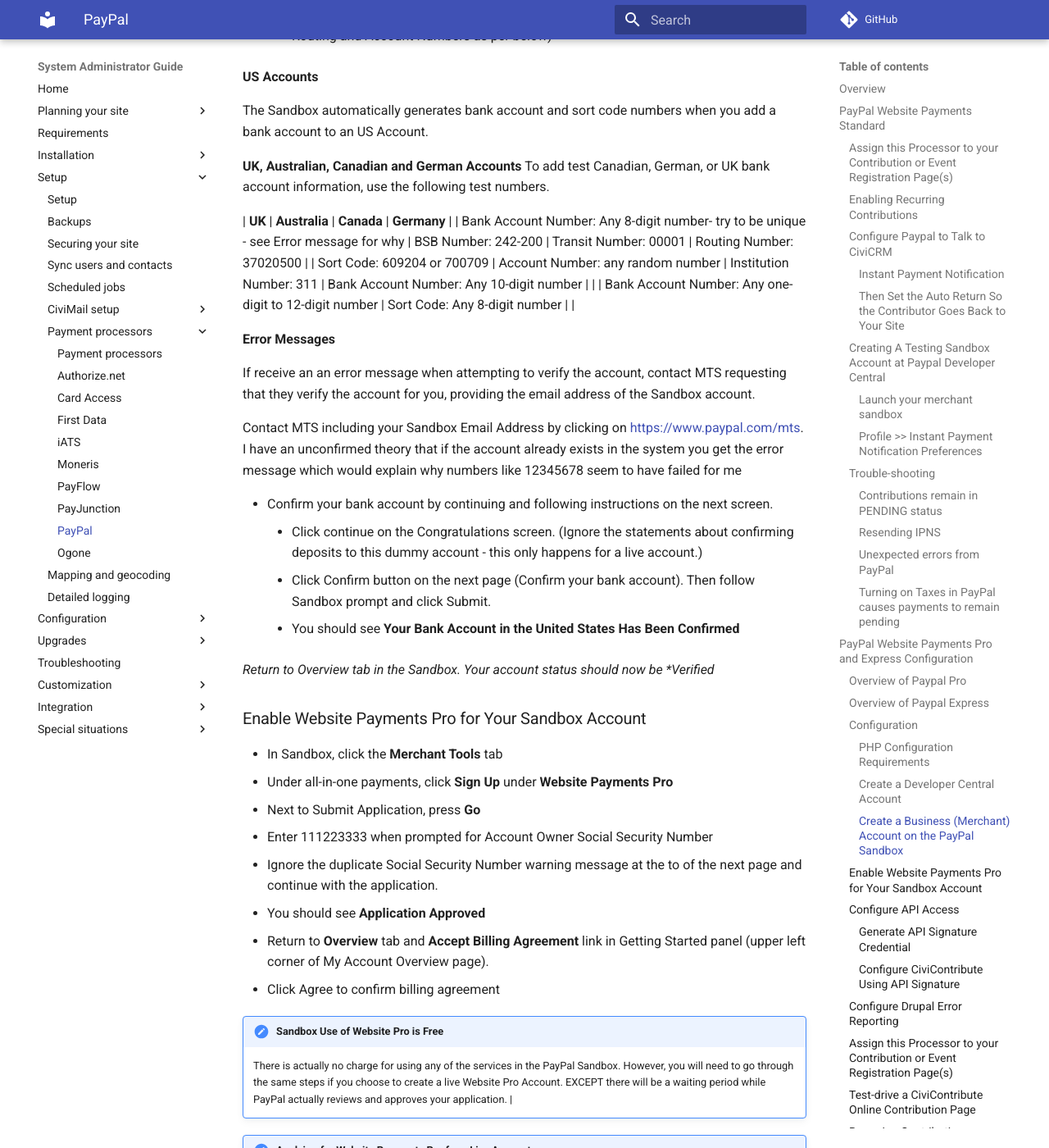
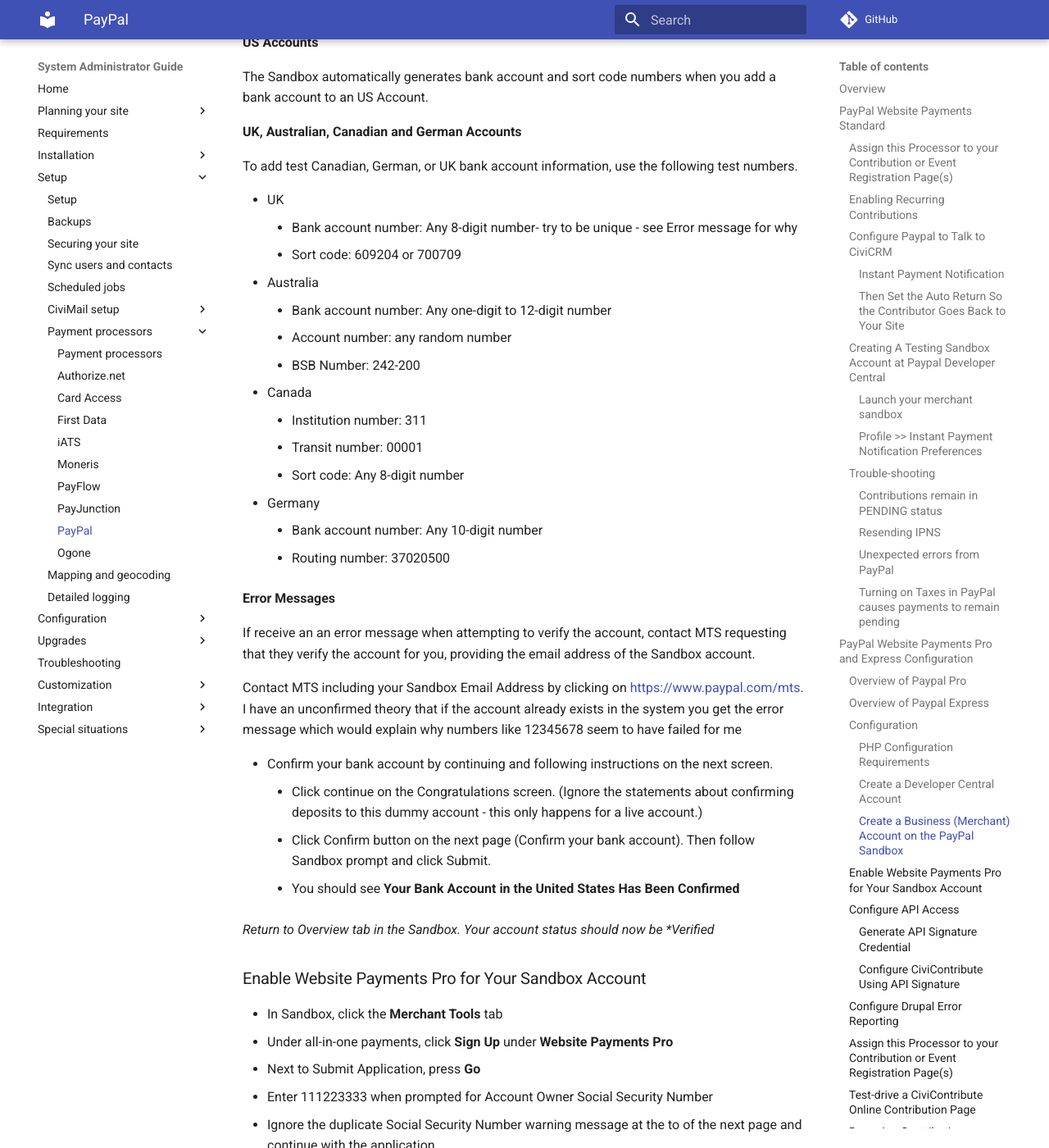
Before and after one commit to civicrm/civicrm-sysadmin-guide, an MkDocs documentation site: the page built from docs/setup/payment-processors/paypal.md, in a window 1280 px wide and 1400 px high, scrolled down 7441 px. Shown: the whole window at 82% size. Built offline with MkDocs 1.6.1 and Material for MkDocs 9.7.7, drawn with Linux system fonts in a browser that asks for light colours; comment, search, counter and statistics services are not loaded; old or Windows-style settings are respelled for this version of MkDocs; some of the changed text lies outside the part shown.

````diff
--- a/docs/setup/payment-processors/paypal.md
+++ b/docs/setup/payment-processors/paypal.md
@@ -1,4 +1,4 @@
-# PayPal Website Payments Standard and Recurring Contributions
+# PayPal Configuration
 
 ## Overview
 
@@ -214,12 +214,23 @@ OpenSSL support => enabled
 The Sandbox automatically generates bank account and sort code numbers when you add a bank account to an US Account.
 
 **UK, Australian, Canadian and German Accounts**
- To add test Canadian, German, or UK bank account information, use the following test numbers.
 
-| **UK** | **Australia** | **Canada** | **Germany** |
-| Bank Account Number: Any 8-digit number- try to be unique - see Error message for why | BSB Number: 242-200 | Transit Number: 00001 | Routing Number: 37020500 |
-| Sort Code: 609204 or 700709 | Account Number: any random number | Institution Number: 311 | Bank Account Number: Any 10-digit number |
-| | Bank Account Number: Any one-digit to 12-digit number | Sort Code: Any 8-digit number | |
+To add test Canadian, German, or UK bank account information, use the following test numbers.
+
+* UK
+    * Bank account number: Any 8-digit number- try to be unique - see Error message for why
+    * Sort code: 609204 or 700709
+* Australia
+    * Bank account number: Any one-digit to 12-digit number
+    * Account number: any random number
+    * BSB Number: 242-200
+* Canada
+    * Institution number: 311
+    * Transit number: 00001
+    * Sort code: Any 8-digit number
+* Germany
+    * Bank account number: Any 10-digit number
+    * Routing number: 37020500
 
 **Error Messages**
 
@@ -246,11 +257,11 @@ Contact MTS including your Sandbox Email Address by clicking on [https://www.pay
 * Click Agree to confirm billing agreement
 
 !!! check "Sandbox Use of Website Pro is Free"
-    There is actually no charge for using any of the services in the PayPal Sandbox. However, you will need to go through the same steps if you choose to create a live Website Pro Account. EXCEPT there will be a waiting period while PayPal actually reviews and approves your application. |
+    There is actually no charge for using any of the services in the PayPal Sandbox. However, you will need to go through the same steps if you choose to create a live Website Pro Account. EXCEPT there will be a waiting period while PayPal actually reviews and approves your application.
 
 !!! check "Applying for Website Payments Pro for a Live Account"
     When going through these steps for a live account, you should see a **Getting Started** panel in the upper left corner of your **My Account - Overview tab**. Once you complete Step 2 - Verify your (bank account) information, you should be able to click on **Apply for Website Payments Pro** to begin the process. After submitting the requested info online - you will need to wait for an approval email reply from PayPal - in our experience this took approximately 3 days.
-    !PayPal_Web_Pro_Apply.gif!*You will get an error message from the PayPal Payments server if you attempt to do a direct (Website Payments Pro style) transaction before your account is approved.* |
+    !PayPal_Web_Pro_Apply.gif!*You will get an error message from the PayPal Payments server if you attempt to do a direct (Website Payments Pro style) transaction before your account is approved.*
 
 ### Configure API Access
 
@@ -308,13 +319,13 @@ UPDATE May 20 - PayPal interface has changed in some cases. You may need to visi
 
     CiviCRM allows you to store settings for connecting to both the Test and Live Payment Processor servers. When first setting up your site to accept online contributions, you should configure both TEST and LIVE server settings **with test values**. This will ensure that no LIVE transactions are submitted unintentionally. Once you have tested your site thoroughly, you can update the LIVE settings with the correct values for your live merchant account. The TEST settings will be used when you access an Online Contribution Page in **Test-drive Mode**.
 
-    If you are having problems submitting transactions to the PayPal Sandbox - check PayPal's [Sandbox Status Page](http://www.paypaldeveloper.com/blog?blog.id=%20sb) to see if there is an system problem on their end. |
+    If you are having problems submitting transactions to the PayPal Sandbox - check PayPal's [Sandbox Status Page](http://www.paypaldeveloper.com/blog?blog.id=%20sb) to see if there is an system problem on their end.
 
 !!! note "Credentials for LIVE Payments"
-    Remember that when you are ready to configure CiviContribute for LIVE payments, you must generate new API credentials by logging in to your live merchant account (at [http://www.paypal.com](http://www.paypal.com). Then, enter these values in the Processor Details for LIVE Payments section of the Payment Processor configuration form. We recommend doing an initial LIVE contribution yourself and then checking for activity by logging back in to your PayPal account. |
+    Remember that when you are ready to configure CiviContribute for LIVE payments, you must generate new API credentials by logging in to your live merchant account (at [http://www.paypal.com](http://www.paypal.com). Then, enter these values in the Processor Details for LIVE Payments section of the Payment Processor configuration form. We recommend doing an initial LIVE contribution yourself and then checking for activity by logging back in to your PayPal account.
 
 !!! tip "Changing Your API Access Method"
-    If you have setup your API Access using the **API Certificate** method, and want to change to **API Signature** - you first need to Remove the existing credential. Click **View or Remove Credentials** from the API Setup page (My Account >> Profile >> API Access). Then click the Remove button. After confirmation, you are redirected to the API Setup page where you can click **Request API Credentials** to get a new credential. |
+    If you have setup your API Access using the **API Certificate** method, and want to change to **API Signature** - you first need to Remove the existing credential. Click **View or Remove Credentials** from the API Setup page (My Account >> Profile >> API Access). Then click the Remove button. After confirmation, you are redirected to the API Setup page where you can click **Request API Credentials** to get a new credential.
 
 ### Configure Drupal Error Reporting
 
@@ -346,7 +357,7 @@ You must assign your new Payment Processor to your Contribution Page or Event Re
 * Click on the referenced 'Test-drive' link for your page and make a contribution. In this mode, contributions records are saved with a **Test** flag. These are not shown under contact view - but you can view them by searching for **Test Contributions** under **CiviContribute » Find Contributions**.
 
 !!! tip "Test Credit Cards"
-    Use the PayPal Sandbox **Add a Credit Card** function to generate credit card numbers which are valid for testing. |
+    Use the PayPal Sandbox **Add a Credit Card** function to generate credit card numbers which are valid for testing.
 
 ### Recurring Contributions
 
@@ -436,14 +447,14 @@ The final steps in getting ready to use CiviContribute with PayPal in **TEST MOD
 * Set both your TEST and live **..._Certificate Path** settings to the directory noted above. **Include a trailing slash on both path settings.**
 
     !!! danger
-        **Make sure the Test and Live Username fields are blank before saving this screen.** If these fields are not empty, you will get an error from PayPal when attempting to make a test or live contribution. |
+        **Make sure the Test and Live Username fields are blank before saving this screen.** If these fields are not empty, you will get an error from PayPal when attempting to make a test or live contribution.
 
 * Open your CiviCRM configuration file in a text editor (civicrm.settings.php)
 * Set both your TEST and live **..._PASSWORD** settings to the **API Password** you used when requesting your sandbox certificate.
 
-    ```
+    ```php
     define( 'CIVICRM_CONTRIBUTE_PAYMENT_TEST_PASSWORD' , 'fo$y7#233u' );
-    ...
+    // ...
     define( 'CIVICRM_CONTRIBUTE_PAYMENT_PASSWORD' , 'fo$y7#233u' );
     ```
 
@@ -460,9 +471,9 @@ The final steps in getting ready to use CiviContribute with PayPal in **TEST MOD
 
 * Go back to you CiviCRM configuration file, and enter your Profile **PAYMENT_KEY** value in both TEST and LIVE settings.
 
-    ```
+    ```php
     define( 'CIVICRM_CONTRIBUTE_PAYMENT_TEST_KEY' , '82dd81ec5b571959b3d36b73bd30d4o2' );
-    ...
+    // ...
     define( 'CIVICRM_CONTRIBUTE_PAYMENT_KEY' , '82dd81ec5b571959b3d36b73bd30d4o2' );
     ```
 
````
Also changed, not shown: other parts of docs/setup/payment-processors/paypal.md (+1 -1 lines), docs/integration/wordpress/incompatibilities.md (+160 -33 lines), docs/setup/payment-processors/moneris.md (+3 -14 lines).
